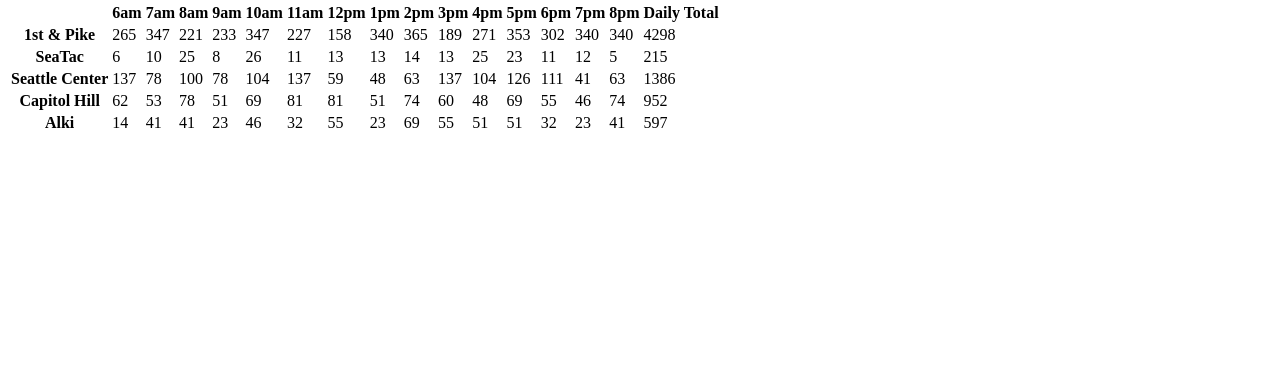
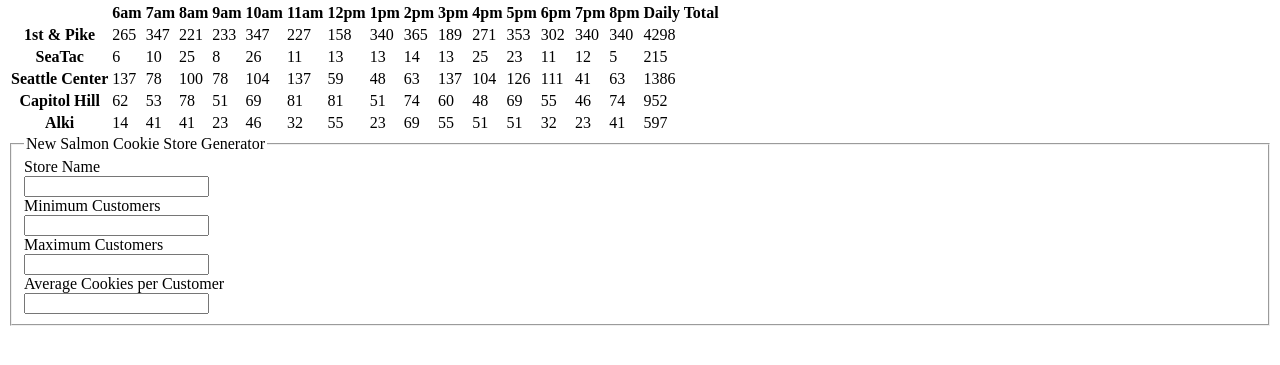
Before and after one commit to EHaan-CF-Projects/SalmonCookies, a plain HTML site: page sales.html in a window 1280 px wide. Shown: the part 79-444 px from the top of the page. Drawn offline with Linux system fonts and the light colour scheme.

Commit message:
begin new store input form

```diff
--- a/js/app.js
+++ b/js/app.js
@@ -35,14 +35,14 @@
 };
 
 //Function to render all stores in the DOM
+//Change Header
 var changeH1 = function() {
   var h1El = document.getElementById('store-name');
 
   h1El.textContent = "Pat's Salmon Cookies";
 };
-
+//Create table with headers as hours
 var salesTableEl = document.getElementById('store-data');
-
 var trEl = document.createElement('tr');
 
 for(var i = 0; i < openHoursArray.length; i++) {
@@ -52,6 +52,7 @@
 }
 salesTableEl.appendChild(trEl);
 
+//Add rows of store details
 SalmonCookiesStore.prototype.renderSalesDataAsTable = function() {
   this.cookiesSoldEachHour;
   this.totalDailyCookiesSale;
--- a/sales.html
+++ b/sales.html
@@ -12,6 +12,24 @@
 
     <table id='store-data'></table>
 
+    <form id='new-salmon-cookie-store-generator'>
+        <fieldset>
+            <legend>New Salmon Cookie Store Generator</legend>
+
+            <label for="store-name">Store Name<br />
+            <input name="store-name" type="text"/></label><br />
+
+            <label for="min-customers">Minimum Customers<br />
+            <input name="min-customers" type="number"/></label><br />
+
+            <label for="max-customers">Maximum Customers<br />
+            <input name="max-customers" type="number"/></label><br />
+
+            <label for="avg-cookies-per-customer">Average Cookies per Customer<br />
+            <input name="avg-cookies-per-customer" type="number"/></label><br />
+        </fieldset>
+    </form>
+
     <script src="js/app.js"></script>
 </body>
 </html>
```
